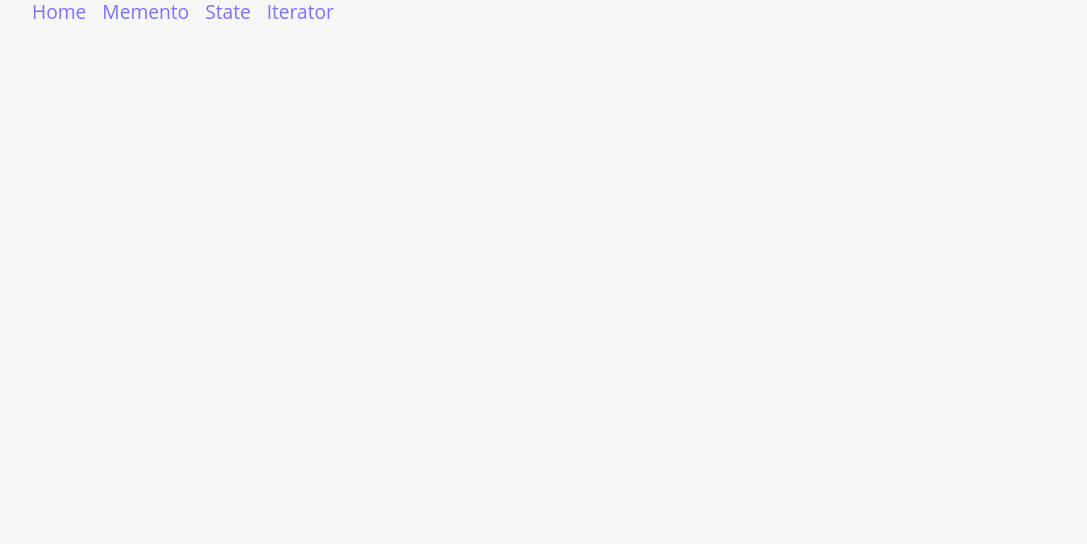
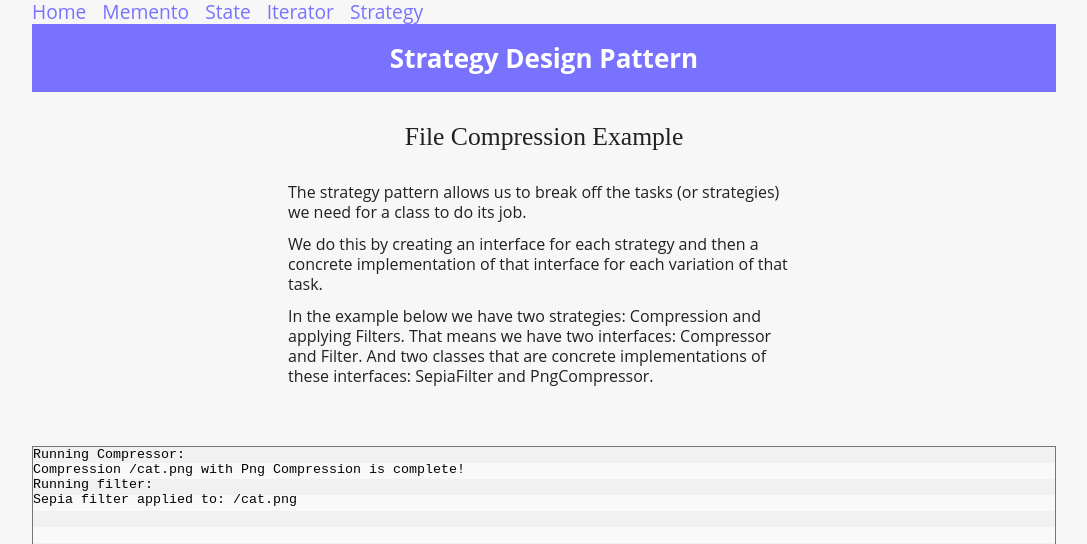
Before and after one commit to metafield/Design-Patterns-Typescript, a React (Create React App) app: page /patterns/strategy in a window 1280 px wide. Shown: the top 544 px of the page, without its empty margins (96-1183 px from the left). Built offline with nearby package versions, Linux system fonts and the light colour scheme.

Commit message:
strategy pattern

```diff
--- a/src/App.tsx
+++ b/src/App.tsx
@@ -7,6 +7,7 @@ import { Links } from './Content/Links';
 import { GlobalStyle } from './Styles/GlobalStyle';
 import { StatePage } from './Pages/StatePage';
 import { IteratorPage } from './Pages/IteratorPage';
+import { StrategyPage } from './Pages/StrategyPage';
 
 function App() {
   return (
@@ -17,6 +18,7 @@ function App() {
       <Route path="/patterns/memento" component={MementoPage} exact />
       <Route path="/patterns/state" component={StatePage} exact />
       <Route path="/patterns/iterator" component={IteratorPage} exact />
+      <Route path="/patterns/strategy" component={StrategyPage} exact />
     </BrowserRouter>
   );
 }
--- a/src/Content/Links.ts
+++ b/src/Content/Links.ts
@@ -21,4 +21,9 @@ export const Links = [
     '/patterns/iterator',
     'The Iterator pattern as described by the Gang of Four.'
   ),
+  createLink(
+    'Strategy',
+    '/patterns/strategy',
+    'The strategy pattern as described by the Gang of Four.'
+  ),
 ];
--- /dev/null
+++ b/src/Pages/StrategyPage.tsx
@@ -0,0 +1,6 @@
+import React, { FC } from 'react';
+import { Strategy } from '../Patterns/Strategy/Strategy';
+
+export const StrategyPage: FC = () => {
+  return <Strategy />;
+};
--- /dev/null
+++ b/src/Patterns/Strategy/Compressor.tsx
@@ -0,0 +1,3 @@
+export interface Compressor {
+  compress: (path: string) => void;
+}
--- /dev/null
+++ b/src/Patterns/Strategy/Filter.tsx
@@ -0,0 +1,3 @@
+export interface Filter {
+  apply: (path: string) => void;
+}
--- /dev/null
+++ b/src/Patterns/Strategy/ImageStorage.tsx
@@ -0,0 +1,13 @@
+import { Compressor } from './Compressor';
+import { Filter } from './Filter';
+import { Logger } from './Logger';
+
+export class ImageStorage {
+  constructor(private logger: Logger) {}
+  store(path: string, compressor: Compressor, filter: Filter) {
+    this.logger.log('Running Compressor: ');
+    compressor.compress(path);
+    this.logger.log('Running filter: ');
+    filter.apply(path);
+  }
+}
--- /dev/null
+++ b/src/Patterns/Strategy/Logger.tsx
@@ -0,0 +1,3 @@
+export interface Logger {
+  log: (entry: string) => void;
+}
--- /dev/null
+++ b/src/Patterns/Strategy/PngCompressor.tsx
@@ -0,0 +1,8 @@
+import { Compressor } from './Compressor';
+import { Logger } from './Logger';
+
+export class PngCompressor implements Compressor {
+  constructor(private logger: Logger) {}
+  compress = (path: string) =>
+    this.logger.log(`Compression ${path} with Png Compression is complete!`);
+}
--- /dev/null
+++ b/src/Patterns/Strategy/SepiaFilter.tsx
@@ -0,0 +1,7 @@
+import { Filter } from './Filter';
+import { Logger } from './Logger';
+
+export class SepiaFilter implements Filter {
+  constructor(private logger: Logger) {}
+  apply = (path: string) => this.logger.log('Sepia filter applied to: ' + path);
+}
--- /dev/null
+++ b/src/Patterns/Strategy/StorageLogger.tsx
@@ -0,0 +1,7 @@
+import { Logger } from './Logger';
+export class StorageLogger implements Logger {
+  public entries: string[] = [];
+  log(entry: string) {
+    this.entries.push(entry);
+  }
+}
--- /dev/null
+++ b/src/Patterns/Strategy/Strategy.tsx
@@ -0,0 +1,62 @@
+import React, { FC } from 'react';
+import styled from 'styled-components';
+import { FluidHeader, Heading, Article } from '../../Styles/Atoms';
+import { breakPoints } from '../../Styles/breakPoints';
+import { ImageStorage } from './ImageStorage';
+import { SepiaFilter } from './SepiaFilter';
+import { PngCompressor } from './PngCompressor';
+import { StorageLogger } from './StorageLogger';
+
+export const Strategy: FC = () => {
+  const logger = new StorageLogger();
+
+  const imgStorage = new ImageStorage(logger);
+  imgStorage.store(
+    '/cat.png',
+    new PngCompressor(logger),
+    new SepiaFilter(logger)
+  );
+
+  return (
+    <Container>
+      <FluidHeader>Strategy Design Pattern</FluidHeader>
+
+      <Article>
+        <Heading>File Compression Example</Heading>
+        <p>
+          The strategy pattern allows us to break off the tasks (or strategies)
+          we need for a class to do its job.
+        </p>
+
+        <p>
+          We do this by creating an interface for each strategy and then a
+          concrete implementation of that interface for each variation of that
+          task.
+        </p>
+
+        <p>
+          In the example below we have two strategies: Compression and applying
+          Filters. That means we have two interfaces: Compressor and Filter. And
+          two classes that are concrete implementations of these interfaces:
+          SepiaFilter and PngCompressor.
+        </p>
+      </Article>
+
+      <Log readOnly value={logger.entries.join('\n')} rows={8} />
+    </Container>
+  );
+};
+
+const Container = styled.section`
+  display: grid;
+  grid-template-columns: var(--grid);
+  > * {
+    grid-column: 2;
+  }
+`;
+
+const Log = styled.textarea`
+  background-image: linear-gradient(#f1f1f1 50%, #f9f9f9 50%);
+  background-size: 100% 2rem;
+  resize: none;
+`;
```
